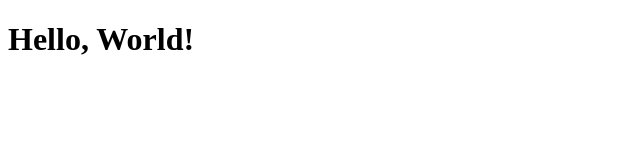
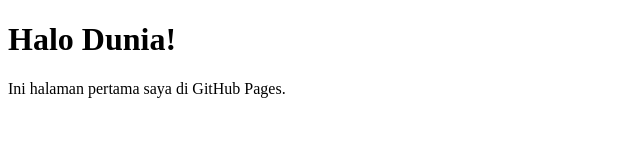
Before and after one commit to andreasmustofa/andreasmustofa.github.io, a plain HTML site: page index.html in a window 1280 px wide. Shown: the whole page, without its empty margins (0-640 px from the left). Drawn offline with Linux system fonts and the light colour scheme.

Commit message:
Update index.html

```diff
--- a/index.html
+++ b/index.html
@@ -1,9 +1,10 @@
 <!DOCTYPE html>
 <html>
 <head>
-  <title>Hello GitHub Pages</title>
+  <title>Welcome</title>
 </head>
 <body>
-  <h1>Hello, World!</h1>
+  <h1>Halo Dunia!</h1>
+  <p>Ini halaman pertama saya di GitHub Pages.</p>
 </body>
 </html>
```
